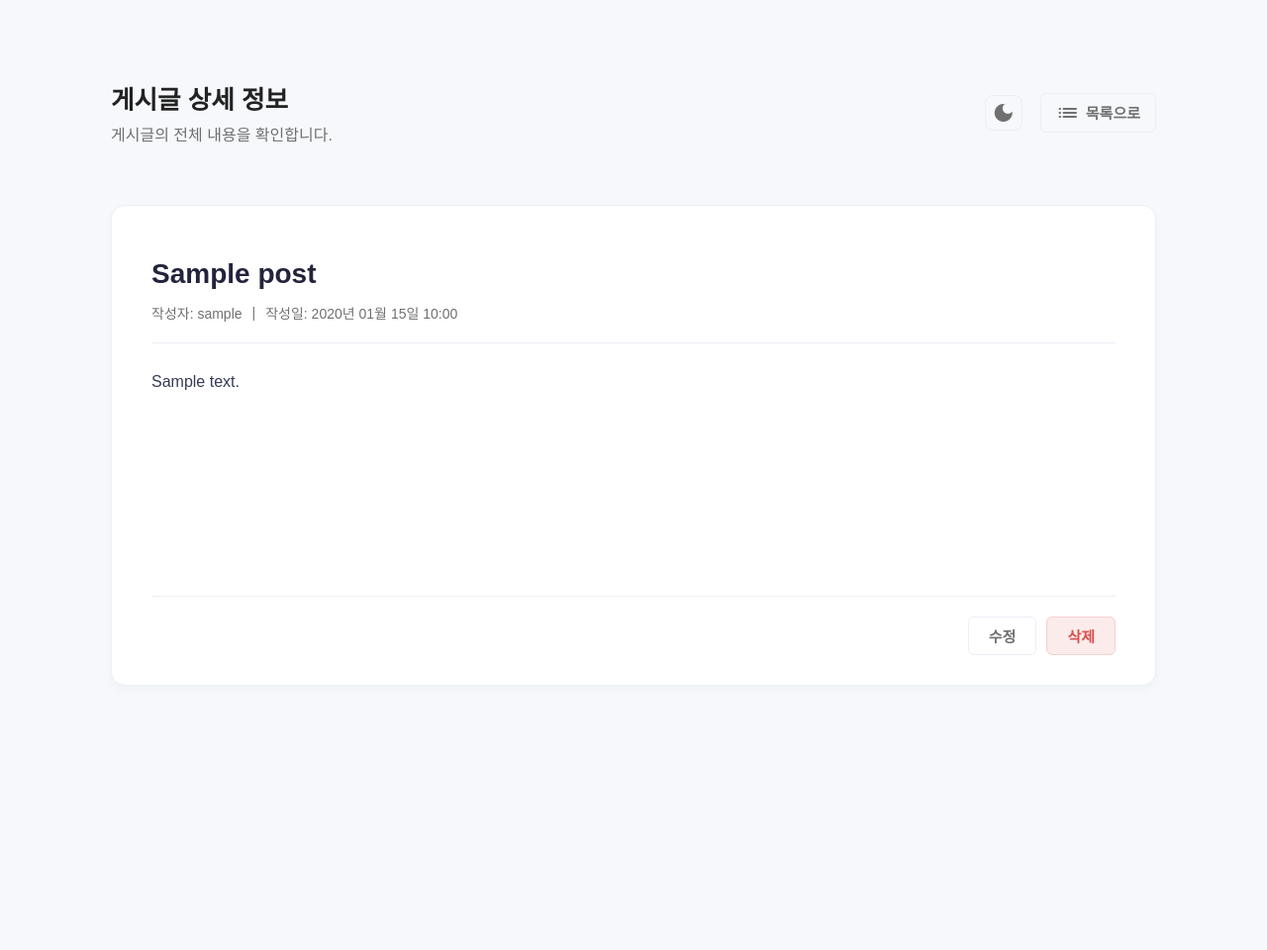
After one commit to ataraxia7899/Dashboard_in_django, a Django app: page /post/1/ in a window 1280 px wide. The commit adds this page. Shown: the whole page at 99% size. Run offline with Django 5.2, Linux system fonts and the light colour scheme; tables that the repository leaves empty hold one stand-in row (values such as "Sample post").

Commit message:
게시글 상세 보기 기능 추가 및 UI 개선

```diff
--- a/mysite/pybo/urls.py
+++ b/mysite/pybo/urls.py
@@ -10,7 +10,8 @@ urlpatterns = [
     # 예: 게시글 목록 (http://.../pybo/post_list/) -> {% url 'pybo:post_list' %}
     path('post_list/', views.post_list, name='post_list'),
 
-    # 게시글 생성, 수정, 삭제 URL (2단계에서 뷰 함수를 구현할 예정입니다)
+    # 게시글 상세, 생성, 수정, 삭제 URL
+    path('post/<int:post_id>/', views.post_detail, name='post_detail'),
     path('post/create/', views.post_create, name='post_create'),
     path('post/update/<int:post_id>/', views.post_update, name='post_update'),
     path('post/delete/<int:post_id>/', views.post_delete, name='post_delete'),
--- a/mysite/pybo/views.py
+++ b/mysite/pybo/views.py
@@ -94,6 +94,15 @@ def post_list(request):
   page_obj = paginator.get_page(page)
   return render(request, 'post_list.html', {'posts': page_obj})
 
+def post_detail(request, post_id):
+    """
+    post_id에 해당하는 게시글의 상세 정보를 보여주는 뷰
+    """
+    post = get_object_or_404(Post, pk=post_id)
+    context = {'post': post}
+    return render(request, 'post_detail.html', context)
+
+
 def post_create(request):
     # [개선] get_or_create를 사용하여 사용자가 없으면 생성하고, 있으면 가져옵니다.
     # 이렇게 하면 코드가 더 안정적이고 간결해집니다.
--- /dev/null
+++ b/static/post_detail.css
@@ -0,0 +1,108 @@
+/* post_detail.css */
+
+.post-detail-container {
+	background: var(--card-bg-color);
+	border-radius: 14px;
+	padding: 30px 40px;
+	border: 1.2px solid var(--card-border-color);
+	box-shadow: 0 4px 10px var(--card-shadow-color);
+	margin-top: 20px;
+}
+
+.post-header {
+	border-bottom: 1px solid var(--card-border-color);
+	padding-bottom: 20px;
+	margin-bottom: 25px;
+}
+
+.post-title {
+	font-size: 28px;
+	font-weight: 700;
+	color: var(--text-color-strong); /* 더 강조되는 색상으로 변경 */
+	margin-bottom: 10px;
+	line-height: 1.4;
+}
+
+.post-meta {
+	font-size: 14px;
+	color: var(--text-color-secondary);
+	display: flex;
+	align-items: center;
+	gap: 10px;
+}
+
+.post-content {
+	font-size: 16px;
+	line-height: 1.8;
+	color: var(--activity-text-color);
+	min-height: 200px;
+	padding-bottom: 30px;
+	word-break: break-word;
+}
+
+.post-actions {
+	display: flex;
+	justify-content: flex-end;
+	gap: 10px;
+	padding-top: 20px;
+	border-top: 1px solid var(--card-border-color);
+}
+
+/* post_list.css와 일관성을 유지하기 위한 버튼 스타일 */
+.post-actions .btn-update {
+	background: var(--card-bg-color);
+	border: 1px solid var(--card-border-color);
+	color: var(--text-color-secondary);
+	font-weight: 600;
+	border-radius: 6px;
+	padding: 8px 20px;
+	cursor: pointer;
+	font-size: 15px;
+	text-decoration: none;
+	transition: all 0.2s ease-in-out;
+}
+
+.post-actions .btn-update:hover {
+	border-color: var(--btn-primary-bg);
+	color: var(--btn-primary-bg);
+}
+
+.post-actions .btn-delete {
+	background: var(--btn-danger-bg);
+	border: 1px solid var(--btn-danger-border);
+	color: var(--btn-danger-text);
+	font-weight: 600;
+	border-radius: 6px;
+	padding: 8px 20px;
+	cursor: pointer;
+	font-size: 15px;
+	transition: all 0.2s ease-in-out;
+	font-family: inherit;
+}
+
+.post-actions .btn-delete:hover {
+	background: var(--btn-danger-bg-hover);
+	color: var(--btn-danger-text-hover);
+	border-color: var(--btn-danger-border-hover);
+}
+
+.btn-back {
+	background: none;
+	border: 1.5px solid var(--card-border-color);
+	color: var(--text-color-secondary);
+	font-weight: 600;
+	border-radius: 6px;
+	padding: 7px 15px;
+	cursor: pointer;
+	font-size: 15px;
+	transition: all 0.2s ease-in-out;
+	text-decoration: none;
+	display: flex;
+	align-items: center;
+	gap: 6px;
+}
+
+.btn-back:hover {
+	border-color: var(--btn-primary-bg);
+	color: var(--btn-primary-bg);
+}
--- /dev/null
+++ b/templates/post_detail.html
@@ -0,0 +1,66 @@
+<!DOCTYPE html>
+<html lang="ko">
+	<head>
+		<meta charset="UTF-8" />
+		<title>{{ post.title }} - 게시글 상세 - Bada 어드민</title>
+		{% load static %}
+		<link rel="stylesheet" href="{% static 'dashboard.css' %}" />
+		<link rel="stylesheet" href="{% static 'post_detail.css' %}" />
+		<link
+			href="https://fonts.googleapis.com/icon?family=Material+Icons"
+			rel="stylesheet"
+		/>
+		<script src="{% static 'js/theme.js' %}" defer></script>
+	</head>
+	<body>
+		<div class="dash-container">
+			<main class="main-content">
+				<!-- Header -->
+				<div class="dash-header">
+					<div>
+						<div class="title">게시글 상세 정보</div>
+						<div class="desc">게시글의 전체 내용을 확인합니다.</div>
+					</div>
+					<div class="user-area">
+						<button class="theme-toggle" id="theme-toggle-btn">
+							<span class="material-icons">dark_mode</span>
+						</button>
+						<a href="{% url 'pybo:post_list' %}" class="btn-back">
+							<span class="material-icons">list</span> 목록으로
+						</a>
+					</div>
+				</div>
+
+				<!-- Post Detail Content -->
+				<div class="post-detail-container">
+					<div class="post-header">
+						<h1 class="post-title">{{ post.title }}</h1>
+						<div class="post-meta">
+							<span class="author"
+								>작성자: {{ post.user.username|default:"(알 수 없음)" }}</span
+							>
+							<span class="separator">|</span>
+							<span class="date"
+								>작성일: {{ post.created_at|date:"Y년 m월 d일 H:i" }}</span
+							>
+						</div>
+					</div>
+					<div class="post-content">{{ post.content|linebreaksbr }}</div>
+					<div class="post-actions">
+						<a href="{% url 'pybo:post_update' post.id %}" class="btn-update"
+							>수정</a
+						>
+						<form
+							action="{% url 'pybo:post_delete' post.id %}"
+							method="post"
+							onsubmit="return confirm('정말로 이 게시글을 삭제하시겠습니까?');"
+						>
+							{% csrf_token %}
+							<button type="submit" class="btn-delete">삭제</button>
+						</form>
+					</div>
+				</div>
+			</main>
+		</div>
+	</body>
+</html>
--- a/templates/post_list.html
+++ b/templates/post_list.html
@@ -54,7 +54,9 @@
 							{% for post in posts %}
 							<tr>
 								<td>{{ post.id }}</td>
-								<td class="post-title">{{ post.title|truncatechars:50 }}</td>
+								<td class="post-title">
+									<a href="{% url 'pybo:post_detail' post.id %}">{{ post.title|truncatechars:50 }}</a>
+								</td>
 								<td class="post-content-preview">
 									{{ post.content|truncatechars:10 }}
 								</td>
```
Also changed, not shown: static/post_list.css (+12 -5 lines).
